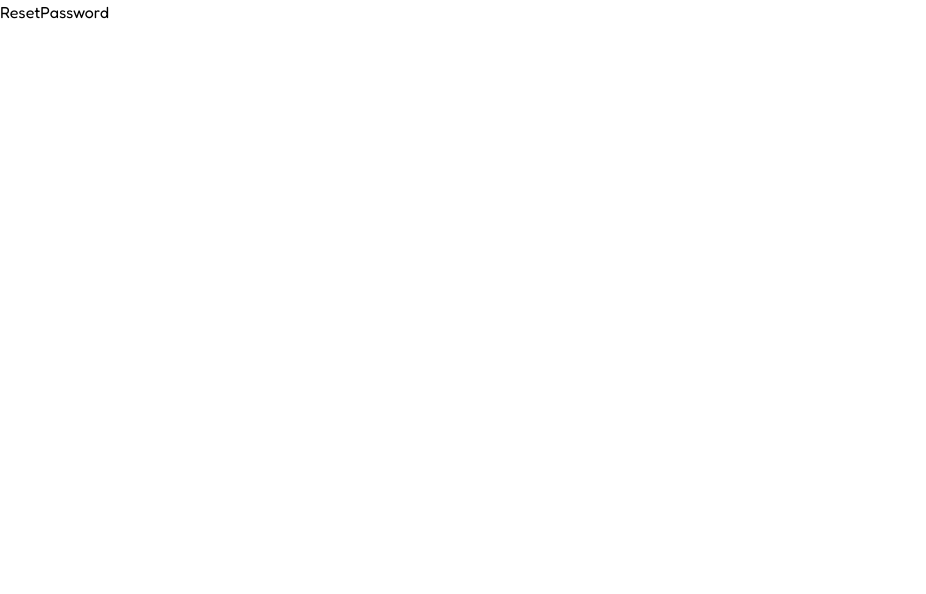
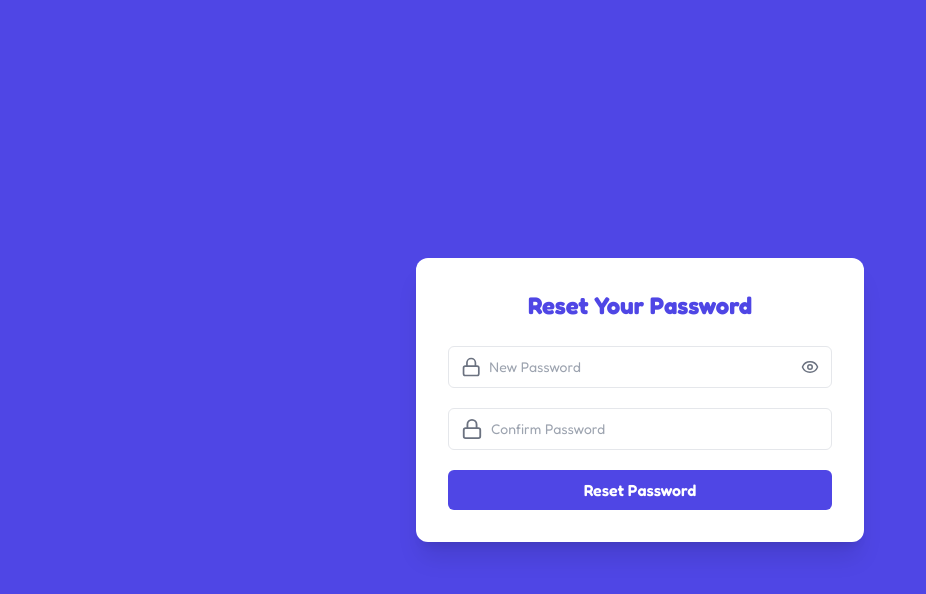
Before and after one commit to HimanshuCodez/SecureFlow, a React (Vite) app in the folder Client/: page /reset-password in a window 1280 px wide. Shown: the top 594 px of the page, without its empty margins (0-926 px from the left). Built offline with nearby package versions, Linux system fonts and the light colour scheme; no server answers.

Commit message:
signup working

```diff
--- a/Client/src/App.jsx
+++ b/Client/src/App.jsx
@@ -6,9 +6,12 @@ import Home from './pages/Home'
 import EmailVerify from './pages/EmailVerify'
 import NotFound from './pages/NotFound'
 import Register from './pages/Regsiter'
+import {ToastContainer} from 'react-toastify'
+import 'react-toastify/dist/ReactToastify.css'
 const App = () => {
   return (
     <div>
+      <ToastContainer/>
 <Routes>
   <Route path="/" element={<Home />} />
   <Route path="/login" element={<Login />} />
--- /dev/null
+++ b/Client/src/context/AppContext.jsx
@@ -0,0 +1,25 @@
+import { createContext, useState } from "react";
+
+export const AppContent = createContext();
+
+
+export const AppContextProvider = (props) => {
+  const [isLoggedIn, setIsLoggedIn] = useState(false);
+  const [userData, setUserData] = useState(false);
+
+const backendUrl = import.meta.env.VITE_BACKEND_URL
+
+
+const value ={
+    backendUrl,
+    isLoggedIn,
+    setIsLoggedIn,
+    userData,
+    setUserData,
+}
+  return (
+    <AppContent.Provider value={value }>
+      {props.children}
+    </AppContent.Provider>
+  );
+};
--- a/Client/src/main.jsx
+++ b/Client/src/main.jsx
@@ -3,10 +3,14 @@ import { createRoot } from 'react-dom/client'
 import './index.css'
 import App from './App.jsx'
 import { BrowserRouter } from 'react-router-dom'
+import { AppContextProvider } from './context/AppContext.jsx'
 
 createRoot(document.getElementById('root')).render(
   <BrowserRouter>
+  <AppContextProvider>
     <App />
+
+  </AppContextProvider>
   </BrowserRouter>
 
 )
--- a/Client/src/pages/Login.jsx
+++ b/Client/src/pages/Login.jsx
@@ -1,21 +1,51 @@
 import { Mail, Lock, Eye, EyeOff } from "lucide-react";
-import { useState } from "react";
+import { useContext, useState } from "react";
+import { AppContent } from "../context/AppContext";
+import { toast } from "react-toastify";
+import axios from "axios";
+import { useNavigate } from "react-router-dom";
 
 export default function Login() {
+  const { backendUrl, setIsLoggedIn } = useContext(AppContent);
+  const [email, setEmail] = useState("");
+  const [password, setPassword] = useState("");
+  const navigate = useNavigate();
+  const LoginHandler = async (e) => {
+    e.preventDefault();
+    axios.defaults.withCredentials = true;
+    try {
+      const { data } = await axios.post(`${backendUrl}/api/auth/login`, {
+        email,
+        password,
+      });
+
+      if (!data.success) {
+        throw new Error("Failed to create account");
+      }
+      setIsLoggedIn(true);
+      toast.success("Login successful!");
+      navigate("/");
+    } catch (error) {
+      console.error("Error during Login:", error);
+      toast.error("Login failed. Please try again.");
+    }
+  };
   const [showPassword, setShowPassword] = useState(false);
-
-
 
   return (
     <div className="min-h-screen bg-gradient-to-r from-blue-500 to-indigo-600 flex items-center justify-center px-4">
       <div className="bg-white rounded-xl shadow-lg p-8 w-full max-w-md">
-        <h2 className="text-3xl font-bold text-center text-blue-600 mb-6">Login to SecureFlow</h2>
+        <h2 className="text-3xl font-bold text-center text-blue-600 mb-6">
+          Login
+        </h2>
 
-        <form className="space-y-5">
+        <form onSubmit={LoginHandler} className="space-y-5">
           {/* Email */}
           <div className="flex items-center border rounded-md px-3 py-2">
             <Mail className="text-gray-500 mr-2" />
             <input
+              onChange={(e) => setEmail(e.target.value)}
+              value={email}
               type="email"
               placeholder="Email"
               className="w-full outline-none text-sm"
@@ -26,6 +56,8 @@ export default function Login() {
           <div className="flex items-center border rounded-md px-3 py-2">
             <Lock className="text-gray-500 mr-2" />
             <input
+              onChange={(e) => setPassword(e.target.value)}
+              value={password}
               type={showPassword ? "text" : "password"}
               placeholder="Password"
               className="w-full outline-none text-sm"
@@ -53,12 +85,15 @@ export default function Login() {
         <div className="mt-4 text-center text-sm text-gray-600 space-y-1">
           <p>
             Don’t have an account?{" "}
-            <a href="/signup" className="text-blue-600 hover:underline">
+            <a onClick={()=>navigate("/register")} className="text-blue-600 cursor-pointer hover:underline">
               Sign up
             </a>
           </p>
           <p>
-            <a href="/forgot-password" className="text-blue-600 hover:underline">
+            <a
+              href="/forgot-password"
+              className="text-blue-600 hover:underline"
+            >
               Forgot your password?
             </a>
           </p>
--- a/Client/src/pages/Regsiter.jsx
+++ b/Client/src/pages/Regsiter.jsx
@@ -1,52 +1,90 @@
 import { Mail, Lock, User, Eye, EyeOff } from "lucide-react";
-import { useState } from "react";
+import { useContext, useState } from "react";
 import { useNavigate } from "react-router-dom";
+import { AppContent } from "../context/AppContext";
+import axios from "axios";
+import { toast } from "react-toastify";
+export default function Signup() {
+  const { backendUrl, setIsLoggedIn } = useContext(AppContent);
+  console.log("Backend URL:", backendUrl);
 
-export default function Signup() {
   const [showPassword, setShowPassword] = useState(false);
-const [name, setName] = useState('');
-  const [email,setEmail] = useState('');
-  const [password, setPassword] = useState('');
-const navigate = useNavigate();
+  const [name, setName] = useState("");
+  const [email, setEmail] = useState("");
+  const [password, setPassword] = useState("");
+  const navigate = useNavigate();
+
+  const RegisterHandler = async (e) => {
+    e.preventDefault();
+    axios.defaults.withCredentials = true;
+
+    try {
+      const { data } = await axios.post(`${backendUrl}/api/auth/register`, {
+        name,
+        email,
+        password,
+      });
+
+      if (!data.success) {
+        throw new Error(data.message || "Failed to create account");
+      }
+
+      setIsLoggedIn(true);
+      toast.success("Account created successfully! Please verify your email.");
+      navigate("/email-verify");
+    } catch (error) {
+      console.error("Error during signup:", error);
+      toast.error(
+        error?.response?.data?.message || "Signup failed. Please try again."
+      );
+    }
+  };
+
   return (
     <div className="min-h-screen bg-gradient-to-r from-indigo-600 to-blue-500 flex items-center justify-center px-4">
       <div className="bg-white rounded-xl shadow-lg p-8 w-full max-w-md">
-        <h2 className="text-3xl font-bold text-center text-indigo-600 mb-6">Create an Account</h2>
+        <h2 className="text-3xl font-bold text-center text-indigo-600 mb-6">
+          Create an Account
+        </h2>
 
-        <form className="space-y-5">
-          {/* Name Field */}
+        <form onSubmit={RegisterHandler} className="space-y-5">
+          {/* Name */}
           <div className="flex items-center border rounded-md px-3 py-2">
             <User className="text-gray-500 mr-2" />
             <input
-            onChange={(e) => setName(e.target.value)}
+              onChange={(e) => setName(e.target.value)}
               value={name}
               type="text"
               placeholder="Full Name"
               className="w-full outline-none text-sm"
+              required
             />
           </div>
 
-          {/* Email Field */}
+          {/* Email */}
           <div className="flex items-center border rounded-md px-3 py-2">
             <Mail className="text-gray-500 mr-2" />
             <input
-               onChange={(e) => setEmail(e.target.value)}
+              onChange={(e) => setEmail(e.target.value)}
               value={email}
               type="email"
               placeholder="Email"
               className="w-full outline-none text-sm"
+              required
             />
           </div>
 
-          {/* Password Field with Show/Hide */}
+          {/* Password */}
           <div className="flex items-center border rounded-md px-3 py-2">
             <Lock className="text-gray-500 mr-2" />
             <input
-               onChange={(e) => setPassword(e.target.value)}
+              onChange={(e) => setPassword(e.target.value)}
               value={password}
               type={showPassword ? "text" : "password"}
               placeholder="Password"
               className="w-full outline-none text-sm"
+              required
+              minLength={8}
             />
             <button
               type="button"
@@ -67,18 +105,22 @@ const navigate = useNavigate();
           </button>
         </form>
 
-        {/* Extra Links */}
+        {/* Links */}
         <div className="mt-4 text-center text-sm text-gray-600 space-y-1">
           <p>
             Already have an account?{" "}
-            <a href="/login" className="text-indigo-600 hover:underline">
+            <span
+              onClick={() => navigate("/login")}
+              className="text-indigo-600 cursor-pointer hover:underline"
+            >
               Login
-            </a>
+            </span>
           </p>
-          <p>
-            <p onClick={()=>navigate("/reset-password")} className="text-indigo-600 cursor-pointer hover:underline">
-              Forgot your password?
-            </p>
+          <p
+            onClick={() => navigate("/reset-password")}
+            className="text-indigo-600 cursor-pointer hover:underline"
+          >
+            Forgot your password?
           </p>
         </div>
       </div>
--- a/Client/src/pages/ResetPassword.jsx
+++ b/Client/src/pages/ResetPassword.jsx
@@ -1,9 +1,87 @@
-import React from 'react'
+import { Lock, Eye, EyeOff } from "lucide-react";
+import { useState } from "react";
 
-const ResetPassword = () => {
+export default function ResetPassword() {
+  const [newPassword, setNewPassword] = useState("");
+  const [confirmPassword, setConfirmPassword] = useState("");
+  const [showPassword, setShowPassword] = useState(false);
+  const [error, setError] = useState("");
+  const [success, setSuccess] = useState("");
+
+  const handleSubmit = (e) => {
+    e.preventDefault();
+
+    // Basic security checks
+    if (newPassword.length < 8) {
+      setError("Password must be at least 8 characters long.");
+      setSuccess("");
+      return;
+    }
+
+    if (newPassword !== confirmPassword) {
+      setError("Passwords do not match.");
+      setSuccess("");
+      return;
+    }
+
+    // TODO: Call API with token & password reset
+    console.log("Reset password to:", newPassword);
+    setSuccess("Password reset successful. You can now login.");
+    setError("");
+  };
+
   return (
-    <div>ResetPassword</div>
-  )
+    <div className="min-h-screen bg-gradient-to-r bg-indigo-600  to-indigo-600 flex items-center justify-center px-4">
+      <div className="bg-white shadow-xl rounded-xl p-8 w-full max-w-md">
+        <h2 className="text-2xl font-bold text-center text-indigo-600 mb-6">
+          Reset Your Password
+        </h2>
+
+        <form onSubmit={handleSubmit} className="space-y-5">
+          {/* New Password */}
+          <div className="flex items-center border rounded-md px-3 py-2">
+            <Lock className="text-gray-500 mr-2" />
+            <input
+              type={showPassword ? "text" : "password"}
+              placeholder="New Password"
+              value={newPassword}
+              onChange={(e) => setNewPassword(e.target.value)}
+              className="w-full outline-none text-sm"
+            />
+            <button
+              type="button"
+              onClick={() => setShowPassword(!showPassword)}
+              className="ml-2 text-gray-500 focus:outline-none"
+            >
+              {showPassword ? <EyeOff size={18} /> : <Eye size={18} />}
+            </button>
+          </div>
+
+          {/* Confirm Password */}
+          <div className="flex items-center border rounded-md px-3 py-2">
+            <Lock className="text-gray-500 mr-2" />
+            <input
+              type={showPassword ? "text" : "password"}
+              placeholder="Confirm Password"
+              value={confirmPassword}
+              onChange={(e) => setConfirmPassword(e.target.value)}
+              className="w-full outline-none text-sm"
+            />
+          </div>
+
+          {/* Error / Success Message */}
+          {error && <p className="text-sm text-red-600">{error}</p>}
+          {success && <p className="text-sm text-green-600">{success}</p>}
+
+          {/* Submit Button */}
+          <button
+            type="submit"
+            className="w-full bg-indigo-600 hover:bg-purple-700 text-white font-semibold py-2 rounded-md transition"
+          >
+            Reset Password
+          </button>
+        </form>
+      </div>
+    </div>
+  );
 }
-
-export default ResetPassword
```
Also changed, not shown: 1 other file (tests, documents, lock files or other folders).
